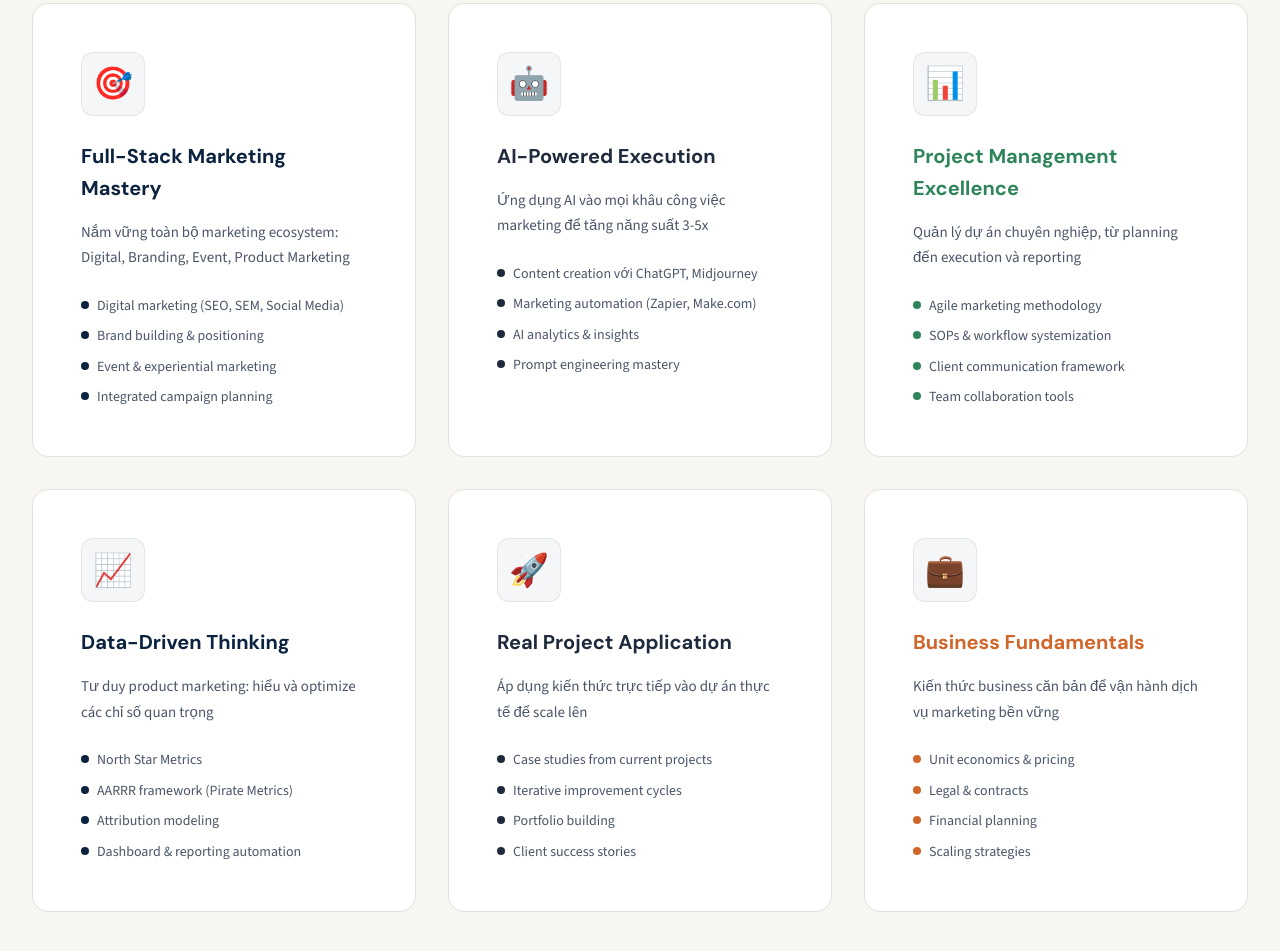
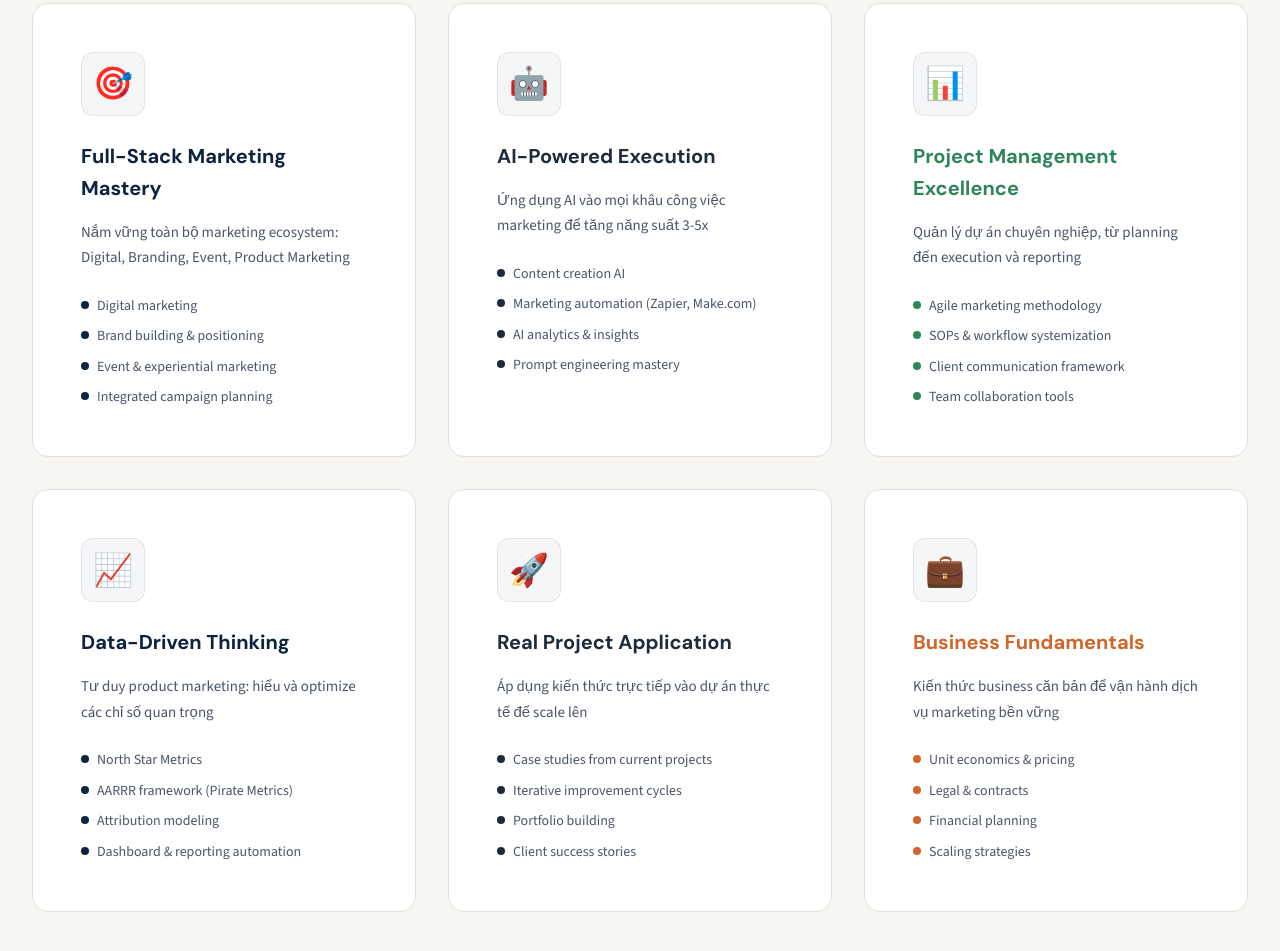
Before and after one commit to jeremy193a/marketing-ai, a plain HTML site: page index.html in a window 1280 px wide. Shown: the part 1232-2183 px from the top of the page. Drawn offline with nearby package versions, Linux system fonts and the light colour scheme.

Commit message:
adjust text

```diff
--- a/index.html
+++ b/index.html
@@ -281,7 +281,7 @@
             <h3 class="goal-title">Full-Stack Marketing Mastery</h3>
             <p class="goal-desc">Nắm vững toàn bộ marketing ecosystem: Digital, Branding, Event, Product Marketing</p>
             <div class="goal-points">
-              <div class="goal-point">Digital marketing (SEO, SEM, Social Media)</div>
+              <div class="goal-point">Digital marketing</div>
               <div class="goal-point">Brand building & positioning</div>
               <div class="goal-point">Event & experiential marketing</div>
               <div class="goal-point">Integrated campaign planning</div>
@@ -293,7 +293,7 @@
             <h3 class="goal-title">AI-Powered Execution</h3>
             <p class="goal-desc">Ứng dụng AI vào mọi khâu công việc marketing để tăng năng suất 3-5x</p>
             <div class="goal-points">
-              <div class="goal-point">Content creation với ChatGPT, Midjourney</div>
+              <div class="goal-point">Content creation AI</div>
               <div class="goal-point">Marketing automation (Zapier, Make.com)</div>
               <div class="goal-point">AI analytics & insights</div>
               <div class="goal-point">Prompt engineering mastery</div>
```
